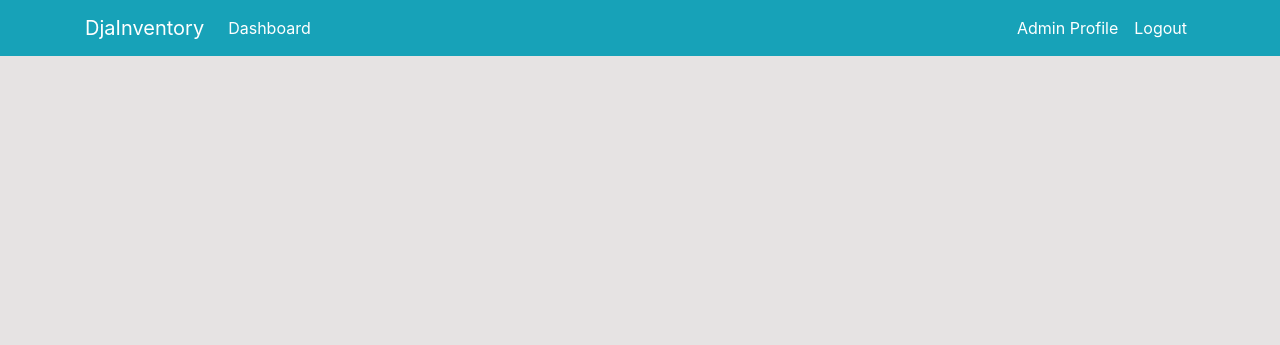
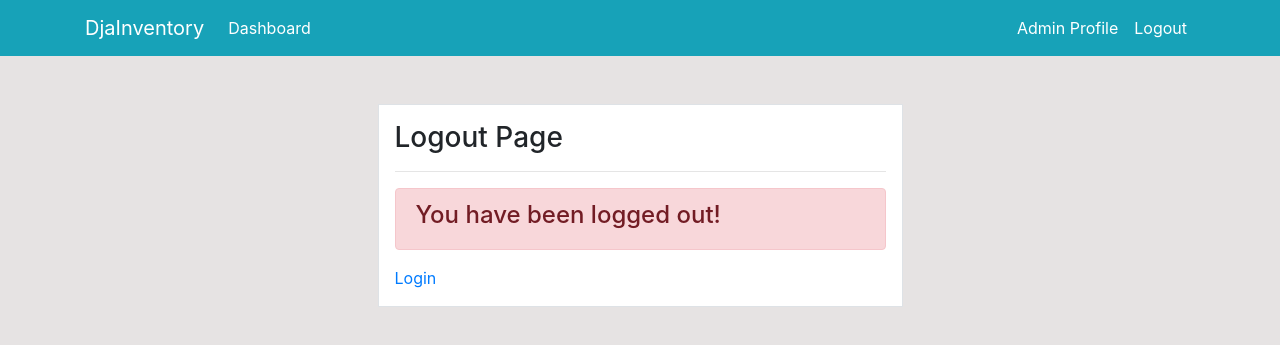
Before and after one commit to thanhle0203/Inventory-Management-System-Django, a Django app: template inventoryproject/templates/user/logout.html in a window 1280 px wide. Shown: the top 345 px of the page. Run offline with Django 4.2, Linux system fonts and the light colour scheme; the template is opened without the code that fills it, so the values that code supplies are empty; parts of the project's set-up code (start-up, migrations or seed data) failed here and were passed over; some libraries are stand-ins or nearby versions.

Commit message:
Created Logout Page

```diff
--- a/inventoryproject/inventoryproject/urls.py
+++ b/inventoryproject/inventoryproject/urls.py
@@ -23,6 +23,6 @@ urlpatterns = [
     path("admin/", admin.site.urls),
     path('', include('dashboard.urls')),
     path('register/', user_views.register,  name='user-register'),
-    path('login/', auth_views.LoginView.as_view(template_name='user-login'), name='user-login'),
-    path('logout/', auth_views.LogoutView.as_view(template_name='user-logout'), name='user-logout'),
+    path('login/', auth_views.LoginView.as_view(template_name='user/login.html'), name='user-login'),
+    path('logout/', auth_views.LogoutView.as_view(template_name='user/logout.html'), name='user-logout'),
 ]
--- a/inventoryproject/templates/user/logout.html
+++ b/inventoryproject/templates/user/logout.html
@@ -1,3 +1,20 @@
 {% extends 'partials/base.html' %}
 {% block title %} Logout Page {% endblock %}
 {% load crispy_forms_tags %}
+
+{% block content %}
+<div class="container">
+    <div class="row mt-5">
+        <div class="col-md-6 offset-md-3">
+            <div class="border bg-white p-3">
+                <h3>Logout Page</h3>
+                <hr>
+                <div class="alert alert-danger">
+                    <h4>You have been logged out!</h4>
+                </div>
+                <a href="{% url 'user-login' %}">Login</a>
+            </div>
+        </div>
+    </div>
+</div>
+{% endblock %}
```
Also changed, not shown: inventoryproject/templates/user/login.html (+4 -4 lines).
